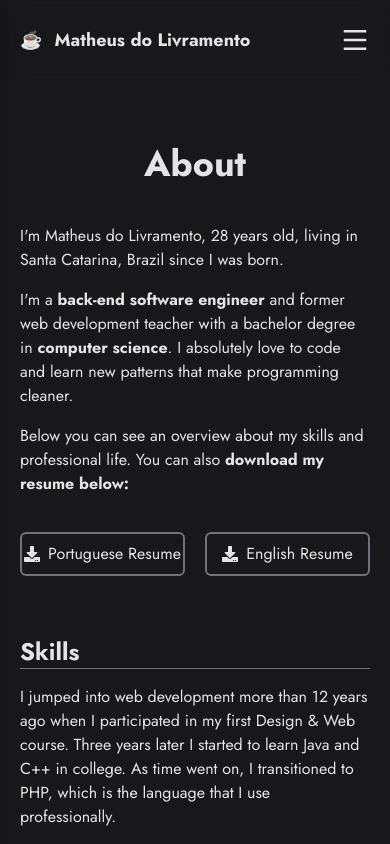
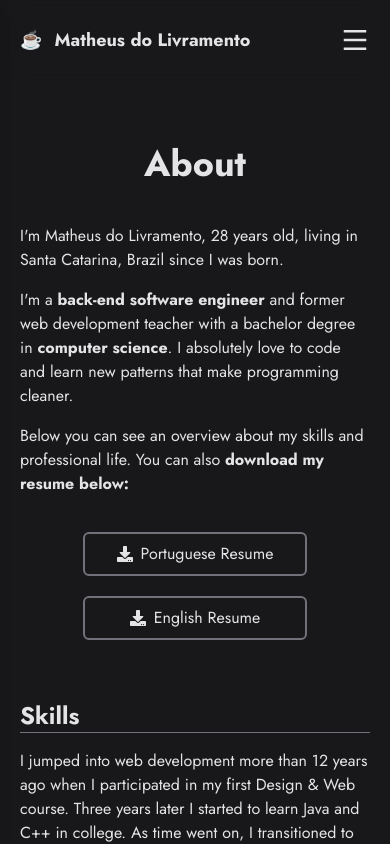
Before and after one commit to livramatheus/livramento, a Next.js app: page /about in a window 390 px wide. Shown: the top 844 px of the page. Built offline with nearby package versions, Linux system fonts and the light colour scheme.

Commit message:
fix: improve mobile view for buttons

```diff
--- a/components/AboutPage/Intro.tsx
+++ b/components/AboutPage/Intro.tsx
@@ -42,7 +42,7 @@ function Intro() {
         <b>download my resume below:</b>
       </p>
 
-      <div className="flex justify-center gap-5 my-5">
+      <div className="flex justify-center items-center gap-5 my-5 max-md:flex-col">
         <Button
           text="Portuguese Resume"
           dest="https://drive.google.com/file/d/12bEHx_lNWTDdKxA6e-bcbutT0v8zdHgD/view"
```
